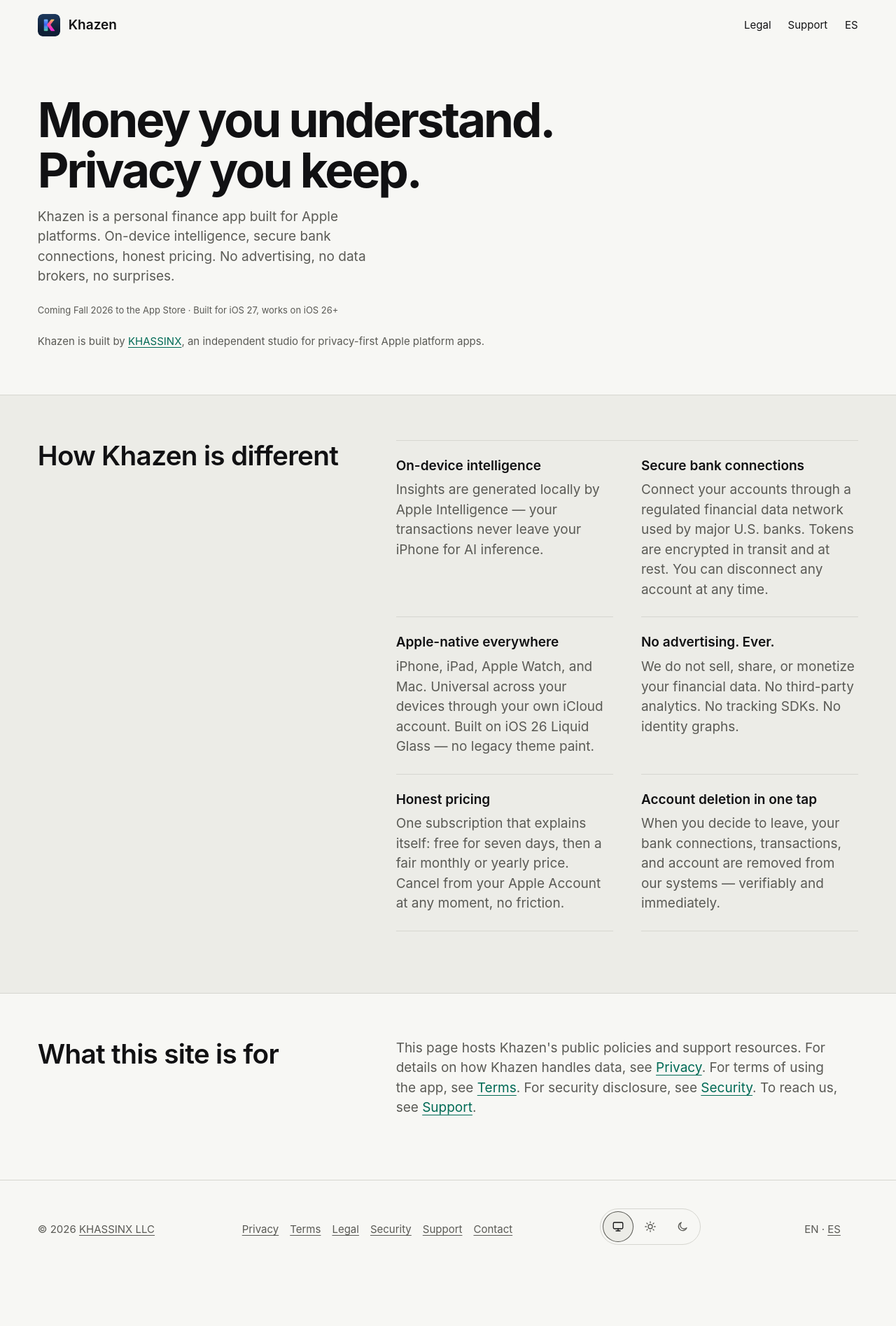
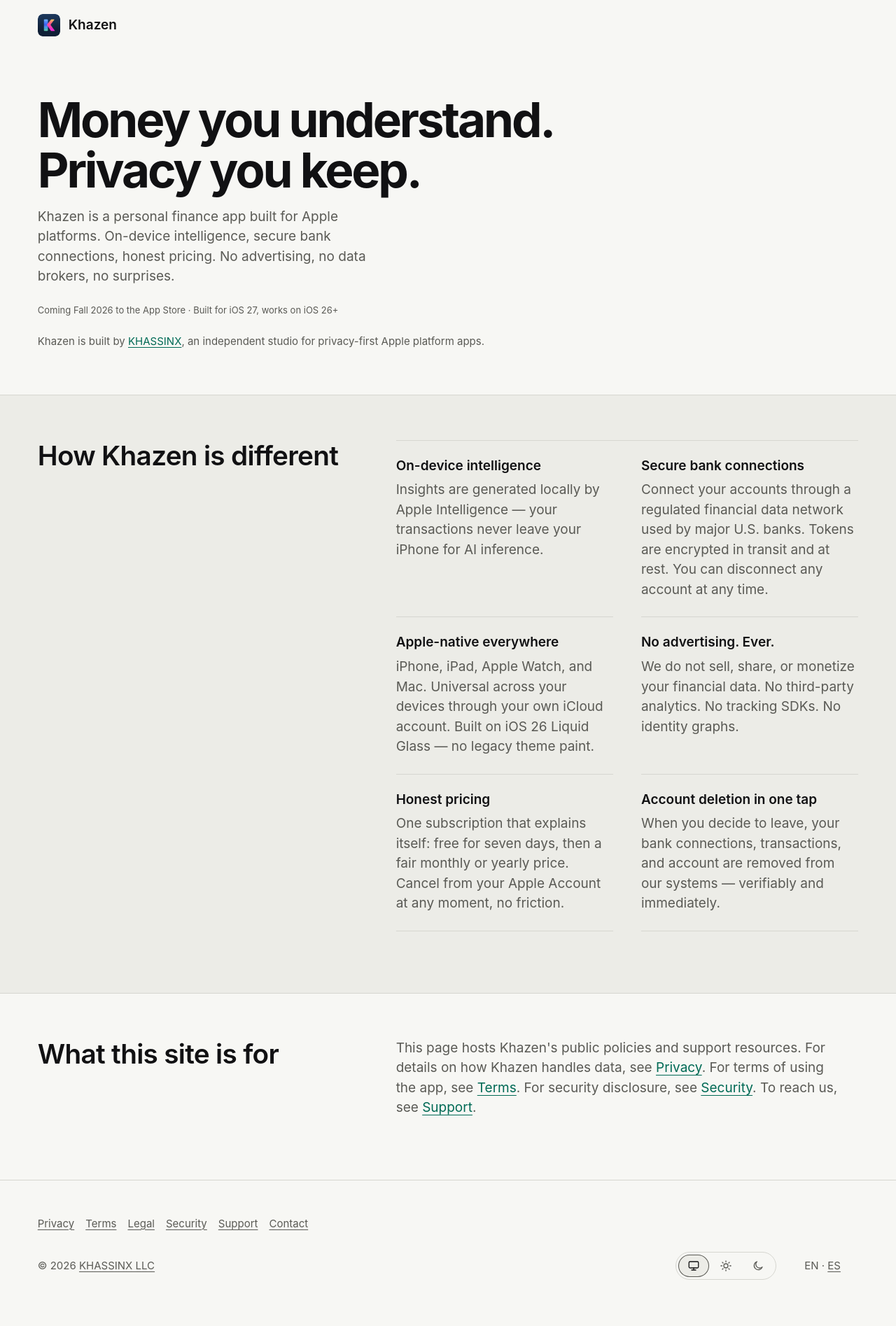
Before and after one commit to KhassinX/khazen-web, a Jekyll site: the page built from index.html, in a window 1280 px wide. Shown: the whole page at 70% size. Built offline with Jekyll 4.4.1, drawn with Linux system fonts in a browser that asks for light colours; before the commit the page ends 1843 px from its top, so only the background shows below that.

Commit message:
fix: header without footer destinations, two-level footer
The header keeps only destinations the footer lacks (nav_items as in the umbrella template, no language link on top). The footer has two levels: links on top; below, the entity on the left and theme + language on the right. The theme pill is 32px tall; its radio is sized to 44x44 explicitly, since WebKit ignores insets on a radio.

Co-Authored-By: Claude Opus 5.5 <noreply@anthropic.com>
Claude-Session: https://claude.ai/code/session_01HcbMZm97AK2qBxhKYzgV1m

```diff
--- a/_config.yml
+++ b/_config.yml
@@ -27,19 +27,7 @@ twitter_card: summary_large_image
 org:
   name: KHASSINX
 
-# Navigation — keyed per locale. base.html selects via page.lang con fallback a 'en'.
-nav:
-  en:
-    - title: Legal
-      url: /legal/
-    - title: Support
-      url: /support/
-  es:
-    - title: Legal
-      url: /es/legal/
-    - title: Soporte
-      url: /es/support/
-
+# Navigation — keyed per locale. Sin nav: el encabezado es sólo el wordmark: cada destino ya está en el pie.
 footer_nav:
   en:
     - title: Privacy
--- a/_layouts/base.html
+++ b/_layouts/base.html
@@ -86,7 +86,7 @@
 </head>
 <body>
 {%- assign lang_key = page.lang | default: site.lang | default: 'en' -%}
-{%- assign nav_items = site.nav[lang_key] | default: site.footer_nav[lang_key] | default: site.footer_nav.en -%}
+{%- assign nav_items = site.nav[lang_key] | default: site.nav.en -%}
 {%- assign footer_items = site.footer_nav[lang_key] | default: site.footer_nav.en -%}
 {%- assign ux = site.ui_theme[lang_key] | default: site.ui_theme.en -%}
 {%- if lang_key == 'es' -%}{%- assign logo_home = '/es/' -%}{%- else -%}{%- assign logo_home = '/' -%}{%- endif -%}
@@ -95,19 +95,23 @@
 <a class="skip" href="#main">{{ ux.skip_to_main }}</a>
 <header class="head wrap">
   <a class="wordmark" href="{{ logo_home }}"><img src="{{ site.header_icon }}" width="192" height="192" alt=""><span>{{ site.title }}{% if site.header_tm %}<span class="tm" aria-hidden="true">™</span>{% endif %}</span></a>
-  <nav aria-label="{{ ux.nav_primary }}">{% for item in nav_items %}<a href="{{ item.url }}"{% if item.external %} target="_blank" rel="noopener"{% endif %}>{{ item.title }}</a>{% endfor %}{% if lang_key == 'es' %}<a href="{{ url_en }}" hreflang="en" lang="en">EN</a>{% else %}<a href="{{ url_es }}" hreflang="es" lang="es">ES</a>{% endif %}</nav>
+  {%- if nav_items %}
+  <nav aria-label="{{ ux.nav_primary }}">{% for item in nav_items %}<a href="{{ item.url }}"{% if item.external %} target="_blank" rel="noopener"{% endif %}>{{ item.title }}</a>{% endfor %}</nav>
+  {%- endif %}
 </header>
 <main id="main">
 {{ content }}
 </main>
 <footer class="foot">
-  <div class="wrap foot-row">
-    <p>© {{ 'now' | date: '%Y' }} <a href="{{ ux.umbrella_url }}">KHASSINX LLC</a></p>
+  <div class="wrap">
     <nav aria-label="{{ ux.nav_footer }}">
       {%- for item in footer_items %}
       <a href="{{ item.url }}">{{ item.title }}</a>
       {%- endfor %}
     </nav>
+    <div class="foot-row">
+      <p>© {{ 'now' | date: '%Y' }} <a href="{{ ux.umbrella_url }}">KHASSINX LLC</a></p>
+      <div class="foot-prefs">
         {% include theme-switch.html t=ux %}
         {% if lang_key == 'es' -%}
         <p class="lang" aria-label="{{ ux.lang_selector }}"><a href="{{ url_en }}" hreflang="en" lang="en">EN</a> · <span aria-current="true" lang="es">ES</span></p>
@@ -115,6 +119,8 @@
         <p class="lang" aria-label="{{ ux.lang_selector }}"><span aria-current="true" lang="en">EN</span> · <a href="{{ url_es }}" hreflang="es" lang="es">ES</a></p>
         {%- endif %}
       </div>
+    </div>
+  </div>
 </footer>
 </body>
 </html>
--- a/assets/css/primitives.css
+++ b/assets/css/primitives.css
@@ -107,7 +107,9 @@ a:hover { text-decoration-thickness: 2px; }
   font-size: var(--khassinx-t-small);
   color: var(--khassinx-ink-2);
 }
-.foot-row { display: flex; flex-wrap: wrap; align-items: baseline; justify-content: space-between; gap: var(--khassinx-s-3) var(--khassinx-s-6); }
+/* Two levels: the links on top; below, the entity on the left and the preferences (theme + language) on the right. */
+.foot-row { display: flex; flex-wrap: wrap; align-items: center; justify-content: space-between; gap: var(--khassinx-s-3) var(--khassinx-s-6); margin-top: var(--khassinx-s-4); }
+.foot-prefs { display: flex; flex-wrap: wrap; align-items: center; gap: var(--khassinx-s-2) var(--khassinx-s-4); }
 .foot nav { display: flex; flex-wrap: wrap; gap: var(--khassinx-s-1) 0; margin-inline: calc(var(--khassinx-s-2) * -1); }
 .foot nav a { padding-inline: var(--khassinx-s-2); }
 .foot a { color: var(--khassinx-ink-2); }
@@ -141,14 +143,15 @@ a:hover { text-decoration-thickness: 2px; }
   align-items: center;
   justify-content: center;
   width: 44px;
-  height: 44px;
+  height: 32px;
   border-radius: 999px;
   color: var(--khassinx-ink-2);
   cursor: pointer;
   transition: background-color var(--khassinx-dur) var(--khassinx-ease), color var(--khassinx-dur) var(--khassinx-ease);
 }
 .theme label:hover { color: var(--khassinx-ink); }
-.theme input { position: absolute; inset: 0; margin: 0; opacity: 0; cursor: pointer; }
+/* Compact pill (32px visible); the radio reaches 6px above and below, so the target stays 44×44 without touching a neighbour. */
+.theme input { position: absolute; top: -6px; left: 0; width: 100%; height: calc(100% + 12px); margin: 0; opacity: 0; appearance: none; cursor: pointer; }
 /* The ring carries the state at ≥3:1 (WCAG 1.4.11); the raised fill alone is ~1.4:1. */
 .theme label:has(input:checked) { background: var(--khassinx-surface); color: var(--khassinx-ink); box-shadow: inset 0 0 0 1px var(--khassinx-ink-2); }
 @media (forced-colors: active) { .theme label:has(input:checked) { outline: 2px solid CanvasText; outline-offset: -2px; } }
```
Lines whose indentation alone changed are shown as unchanged.
